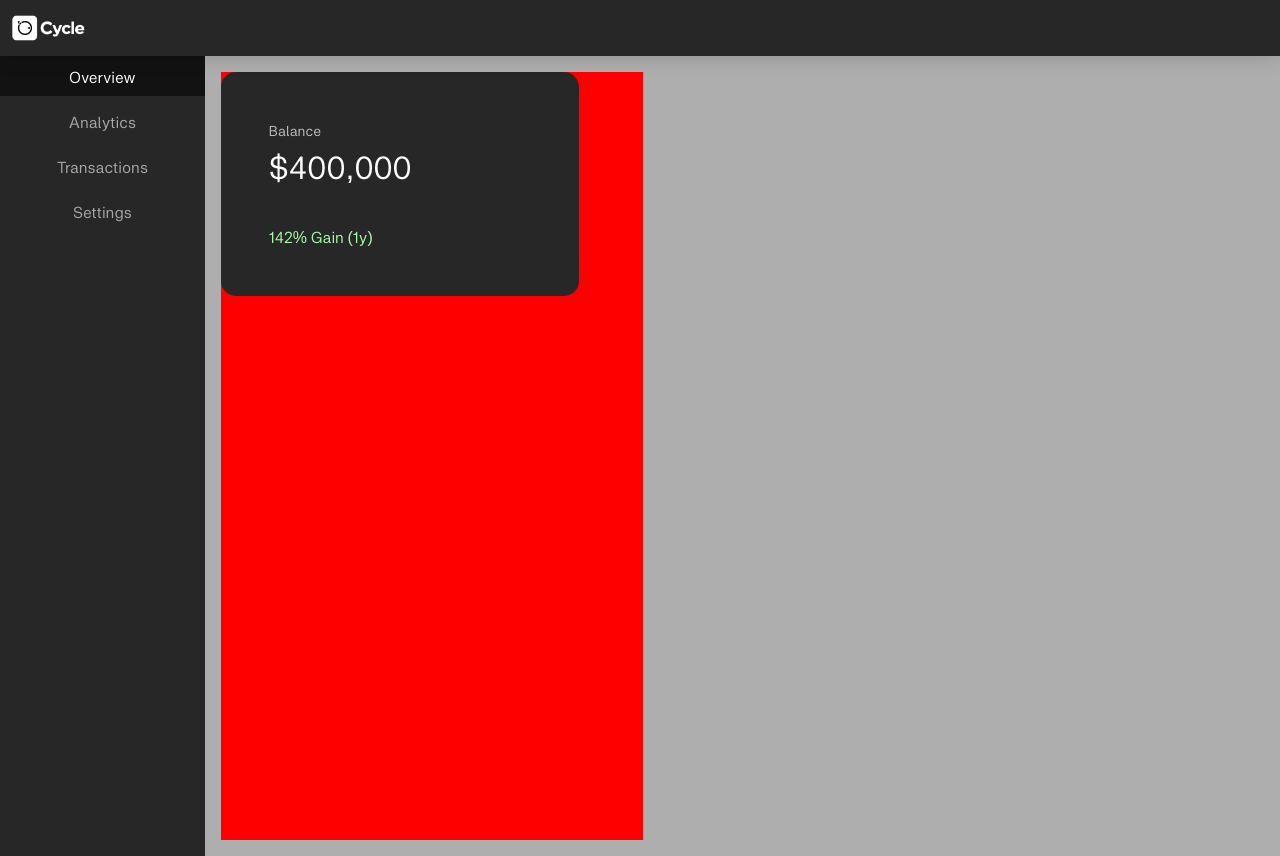
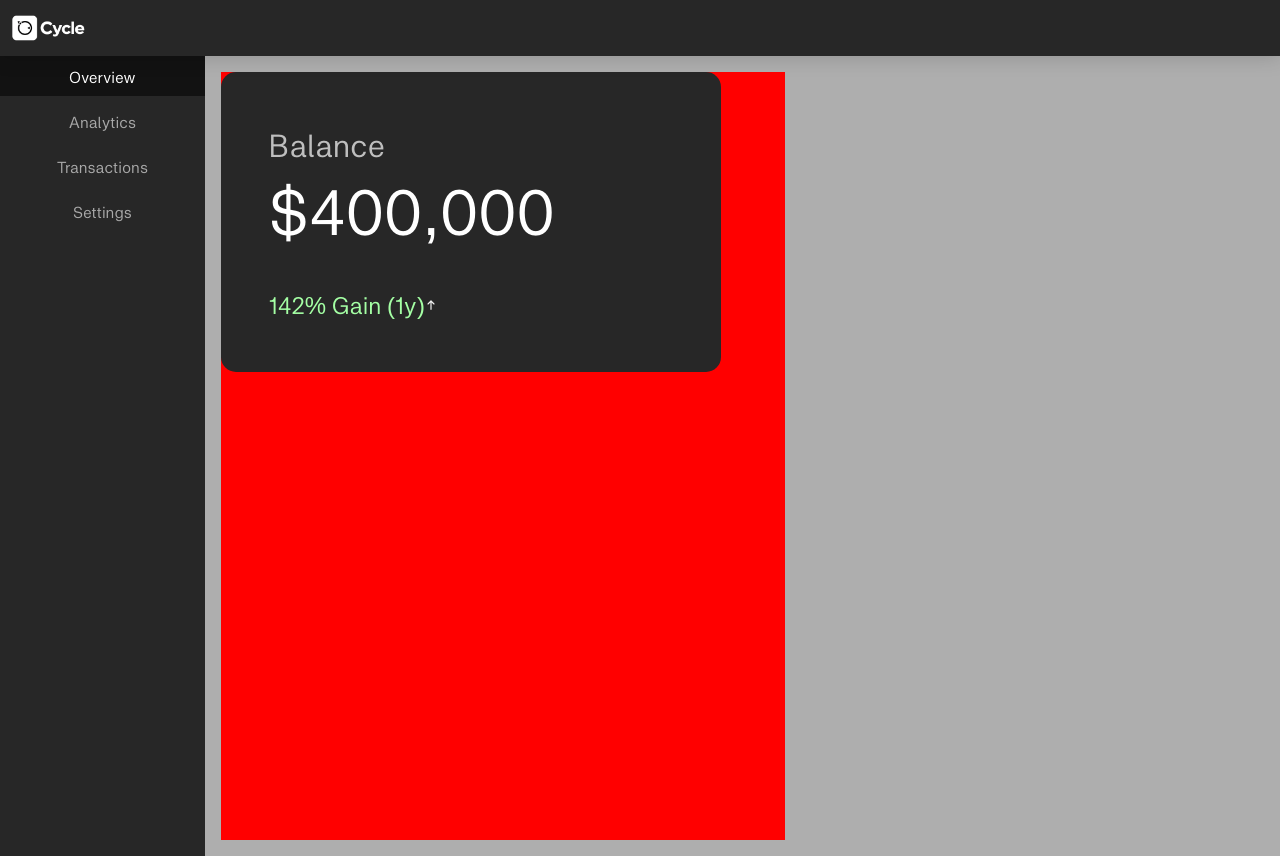
Before and after one commit to 1knth/Cycle, a React (Create React App) app in the folder frontend/: page /dashboard/overview in a window 1280 px wide. Built offline with nearby package versions, Linux system fonts and the light colour scheme.

Commit message:
fixed naming convention for cards and sizing

```diff
--- a/frontend/src/components/card/Card.css
+++ b/frontend/src/components/cards/NumberCard.css
@@ -1,8 +1,8 @@
 .cards {
     display: flex;
     align-items: center;
-    width: 28vw;
-    height: 28vh;
+    width: 500px;
+    height: 300px;
     padding: 0;
     background-color: rgb(39, 39, 39);
     color: rgb(255, 255, 255);
@@ -27,7 +27,7 @@
 }
 
 .title {
-    font-size: 0.9rem;
+    font-size: 2rem;
     font-weight: 400;
     opacity: 70%;
 }
@@ -35,10 +35,13 @@
 
 
 .amount {
-    font-size: 2rem;
+    font-size: 4rem;
 }
 
 .kpi {
+    display: flex;
+    flex-direction: row;
+    font-size: 1.5rem;
     color: rgb(164, 255, 164);
     padding-top: 2rem;
 }
--- a/frontend/src/components/card/Card.js
+++ b/frontend/src/components/cards/NumberCard.js
@@ -1,9 +1,14 @@
-import './Card.css';
-
+import './NumberCard.css';
+import logo from '../../assets/logo.png'
+import arrow from '../../assets/arrow-up-solid-full.svg'
 
 // import database query
 
 function Card({name, data, kpi}) {
+// Checks the gain/loss and updates the corresponding arrow direction on UI
+    // const flipArrow = () => {
+
+    // }
 
     return (
         <div className="cards">
@@ -19,6 +24,7 @@ function Card({name, data, kpi}) {
                 <div className="kpi">
                     {/* <div>{kpi}</div> */}
                     <div>142% Gain (1y)</div>
+                    <img src={arrow}></img>
                 </div>
             </div>
         </div>
--- a/frontend/src/components/overview/Overview.js
+++ b/frontend/src/components/overview/Overview.js
@@ -1,5 +1,5 @@
 import './Overview.css';
-import Card from "../card/Card.js"
+import NumberCard from "../cards/NumberCard.js"
 import React, {useState, useEffect} from 'react';
 // import database query
 
@@ -8,7 +8,7 @@ function Overview() {
         <section className="overview-section">
             <div className="cards-container">
                 <div className="overview-cards">
-                    <Card/>
+                    <NumberCard/>
                 </div>
                 <div className="overview-cards">
 
```
Also changed, not shown: frontend/src/assets/arrow-up-solid-full.svg (added).
